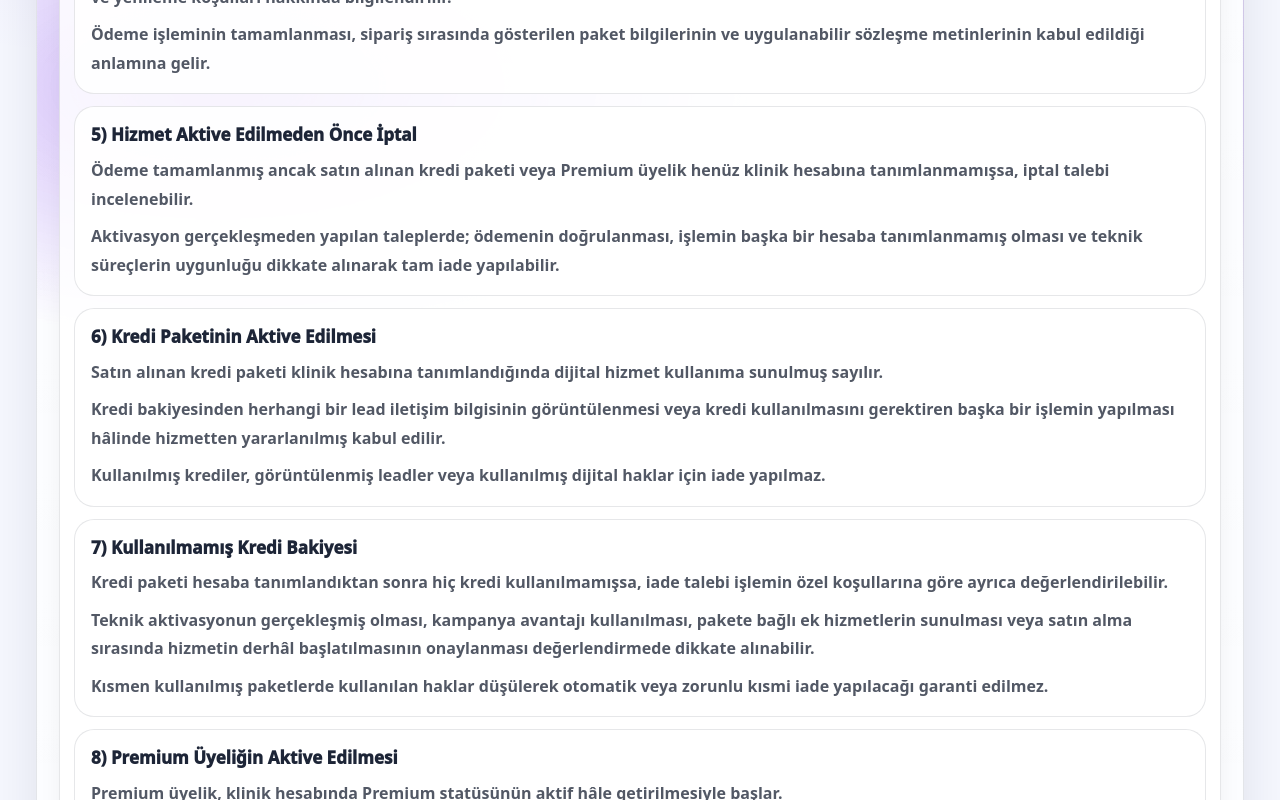
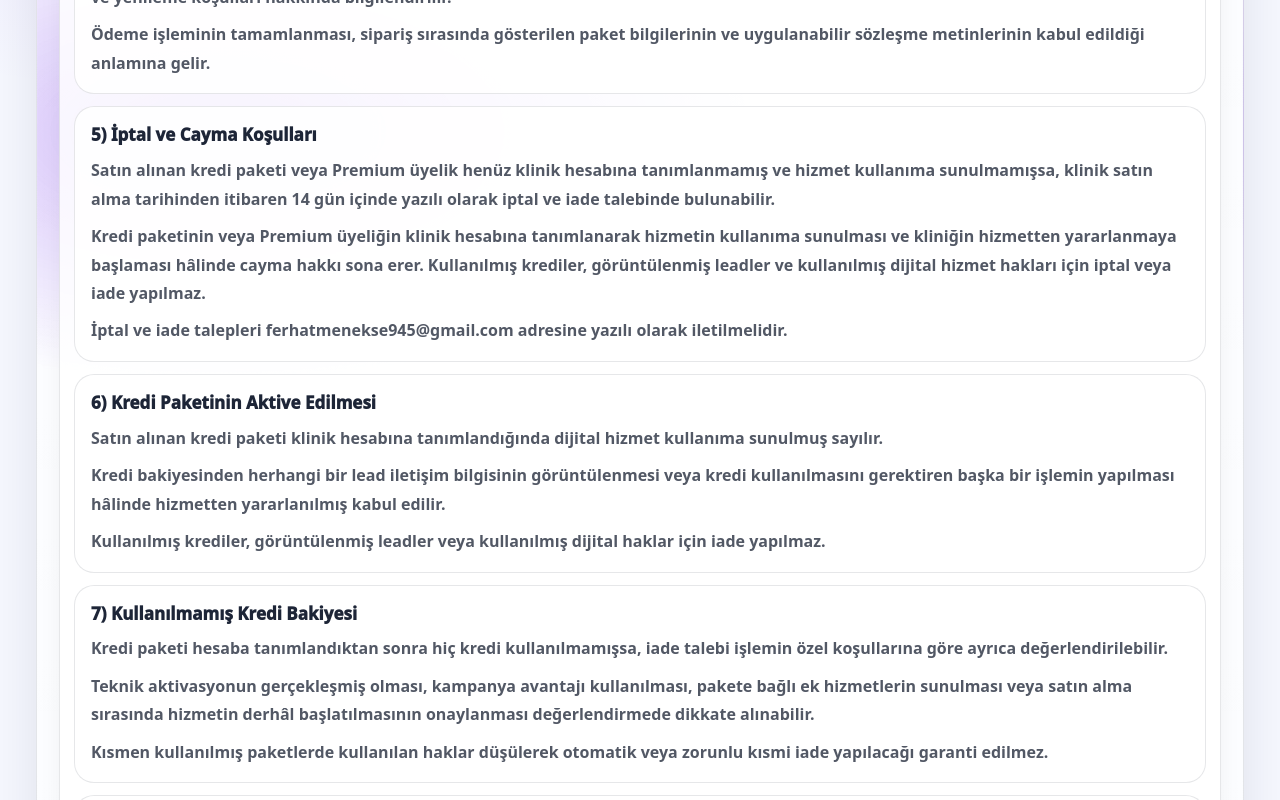
Before and after one commit to ferhat945/dis-fiyat-platform, a Next.js app: page /iptal-iade in a window 1280 px wide. Shown: the part 1380-2180 px from the top of the page. Built offline with nearby package versions, Linux system fonts and the light colour scheme; no server answers.

Commit message:
İptal ve iade koşullarını netleştir

```diff
--- a/src/app/iptal-iade/page.tsx
+++ b/src/app/iptal-iade/page.tsx
@@ -52,10 +52,11 @@ const POLICY_BLOCKS: PolicyBlock[] = [
     ],
   },
   {
-    title: "5) Hizmet Aktive Edilmeden Önce İptal",
+    title: "5) İptal ve Cayma Koşulları",
     paragraphs: [
-      "Ödeme tamamlanmış ancak satın alınan kredi paketi veya Premium üyelik henüz klinik hesabına tanımlanmamışsa, iptal talebi incelenebilir.",
-      "Aktivasyon gerçekleşmeden yapılan taleplerde; ödemenin doğrulanması, işlemin başka bir hesaba tanımlanmamış olması ve teknik süreçlerin uygunluğu dikkate alınarak tam iade yapılabilir.",
+      "Satın alınan kredi paketi veya Premium üyelik henüz klinik hesabına tanımlanmamış ve hizmet kullanıma sunulmamışsa, klinik satın alma tarihinden itibaren 14 gün içinde yazılı olarak iptal ve iade talebinde bulunabilir.",
+      "Kredi paketinin veya Premium üyeliğin klinik hesabına tanımlanarak hizmetin kullanıma sunulması ve kliniğin hizmetten yararlanmaya başlaması hâlinde cayma hakkı sona erer. Kullanılmış krediler, görüntülenmiş leadler ve kullanılmış dijital hizmet hakları için iptal veya iade yapılmaz.",
+      "İptal ve iade talepleri ferhatmenekse945@gmail.com adresine yazılı olarak iletilmelidir.",
     ],
   },
   {
@@ -154,9 +155,9 @@ const POLICY_BLOCKS: PolicyBlock[] = [
   {
     title: "17) İade Yöntemi",
     paragraphs: [
-      "İade talebinin kabul edilmesi hâlinde işlem, teknik olarak mümkün olduğu ölçüde ödemenin gerçekleştirildiği ödeme yöntemine yapılır.",
-      "Bankaların, kart kuruluşlarının veya ödeme altyapılarının işlem süreleri nedeniyle iade tutarının hesaba yansıması ayrıca zaman alabilir.",
-      "İade işlemi tamamlandığında satın alınan kredi, üyelik süresi veya ilgili dijital haklar klinik hesabından geri alınabilir.",
+      "İade talebinin kabul edilmesi hâlinde iade işlemi, talebin onaylanmasından itibaren en geç 14 gün içinde başlatılır ve teknik olarak mümkün olduğu ölçüde ödemenin gerçekleştirildiği ödeme yöntemine yapılır.",
+      "Bankaların, kart kuruluşlarının veya ödeme altyapılarının işlem süreleri nedeniyle iade tutarının karta veya hesaba yansıması ayrıca zaman alabilir.",
+      "İade işlemi tamamlandığında, iade edilen işleme ilişkin kullanılmamış kredi bakiyesi, Premium üyelik süresi veya diğer ilgili dijital kullanım hakları klinik hesabından geri alınabilir.",
     ],
   },
   {
```
